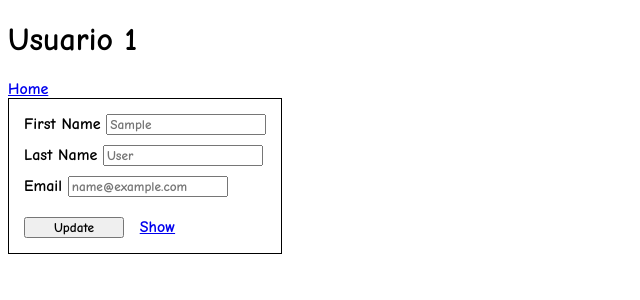
After one commit to Mauaqp/Usuarios-CRUD, a Flask app: page /users/edit/1 in a window 1280 px wide. The commit adds this page. Shown: the top 300 px of the page, without its empty margins (0-640 px from the left). Run offline with Flask 2, Linux system fonts and the light colour scheme; tables that the repository leaves empty or names only in its code hold one stand-in row (values such as "Sample post").

Commit message:
Entrega final

```diff
--- a/usuarios_app/controllers/c_usuarios.py
+++ b/usuarios_app/controllers/c_usuarios.py
@@ -21,9 +21,36 @@ def newUser():
     return render_template( "create.html" )
 
 #Ruta para agregar nuevos usuarios
-@app.route( '/users/<first_name>', methods=['GET'] )
-def readUser():
-    return render_template( "read_user.html" )
+@app.route( '/users/<int:id>')
+def readUser(id):
+    data = {
+        "id" : id
+    }
+    #El "usuario = ..."" es el nombre con el cual se enlazará a la base de datos con el html
+    return render_template( "read_user.html", usuario = Usuario.get_one(data) )
+
+#Ruta para desplegar el usuario que se quiere editar
+@app.route( '/users/edit/<int:id>', methods=["GET"] )
+def despliegaEditar( id ):
+    usuarioAEditar = {
+        "id" : id
+    }
+    resultado = Usuario.get_one( usuarioAEditar )
+    return render_template( "edit.html", usuario = resultado)
+
+#Ruta para EDITAR usuarios existentes
+@app.route( '/users/edit/<int:id>', methods=["POST"])
+def editarUsuario(id):
+    usuarioAEditar = {
+        #indicar el id es IMPORTANTE para que reconozca la correspondencia en la bd
+        "id" : id,
+        "first_name" : request.form["first_name"],
+        "last_name" : request.form["last_name"],
+        "email" : request.form["email"]
+    }
+    resultado = Usuario.editarUsuario(usuarioAEditar)
+    # siempre revisar que la redirección sea correcta y no esté creando o buscando otras
+    return redirect( "/read" )
 
 #Registrar usuario
 @app.route('/', methods=['POST'])
@@ -33,8 +60,8 @@ def registro ():
     "last_name" : request.form["last_name"],
     "email" : request.form["email"]
     }
-    # session["first_name"] = request.form["first_name"]
-    # session["last_name"] = request.form["last_name"]
+    session["first_name"] = request.form["first_name"]
+    session["last_name"] = request.form["last_name"]
     resultado = Usuario.agregaUsuario( nuevoUsuario )
     return redirect( '/read' )
 
--- a/usuarios_app/models/m_usuarios.py
+++ b/usuarios_app/models/m_usuarios.py
@@ -27,9 +27,23 @@ class Usuario:
             listaUsuarios.append(cls(u))
         return listaUsuarios
 
+    #Obtener usuario específico
+    @classmethod
+    def get_one(cls,data):
+        query  = "SELECT * FROM users WHERE id = %(id)s;"
+        resultado = connectToMySQL('users_crud').query_db(query,data)
+        return cls(resultado[0])
+
     #Método para eliminar usuario
     @classmethod
     def eliminarUsuario(self, usuario):
         query = "DELETE FROM users WHERE id = %(id)s;"
         resultado = connectToMySQL("users_crud").query_db(query, usuario)
         return resultado
+
+    #Método para editar usuario
+    @classmethod
+    def editarUsuario(self, usuarioAEditar):
+        query = "UPDATE users SET first_name = %(first_name)s, last_name = %(last_name)s, email = %(email)s WHERE id = %(id)s;"
+        resultado = connectToMySQL( "users_crud" ).query_db( query, usuarioAEditar )
+        return resultado
--- a/usuarios_app/static/css/styles.css
+++ b/usuarios_app/static/css/styles.css
@@ -24,4 +24,11 @@ thead {
     display: flex;
     flex-direction: row;
     justify-content: space-around;
+    width: fit-content;
 }
+/* read_users.html */
+.box {
+    border: 1px black solid;
+    padding: 5px;
+    width: fit-content;
+}
--- /dev/null
+++ b/usuarios_app/templates/edit.html
@@ -0,0 +1,41 @@
+<!DOCTYPE html>
+<html lang="en">
+<head>
+    <meta charset="UTF-8">
+    <meta http-equiv="X-UA-Compatible" content="IE=edge">
+    <meta name="viewport" content="width=device-width, initial-scale=1.0">
+    <title>Edit User</title>
+    <link rel="stylesheet" type="text/css" href="{{ url_for('static', filename='css/styles.css') }}">
+    <!-- Fuente Balsamiq -->
+    <link rel="preconnect" href="https://fonts.googleapis.com">
+    <link rel="preconnect" href="https://fonts.gstatic.com" crossorigin>
+    <link href="https://fonts.googleapis.com/css2?family=Comic+Neue:wght@700&display=swap" rel="stylesheet">
+</head>
+<body>
+    <main>
+        <div>
+            <h1>Usuario {{usuario.id}}</h1>
+            <a method ="GET" href="/read">Home</a>
+        </div>
+        <div class = "box">
+            <!-- Prestar atención al momento de detallar la ruta, usar jinja -->
+            <form action='/users/edit/{{usuario.id}}' method="POST">
+                <div class="input-box">
+                    <label for="first_name">First Name</label>
+                    <input type="text" id = "first_name" name = "first_name" placeholder="{{usuario.first_name}}">
+                </div>
+                <div class="input-box">
+                    <label for="last_name">Last Name</label>
+                    <input type="text" id = "last_name" name = "last_name" placeholder="{{usuario.last_name}}">
+                </div>
+                <div class="input-box">
+                    <label for="email">Email</label>
+                    <input type="text" id = "email" name = "email" placeholder="{{usuario.email}}">
+                </div>
+                <button class="create-btn" type="submit">Update</button>
+                <a method ="GET" href="/users/{{usuario.id}}">Show</a>
+            </form>
+        </div>
+    </main>
+</body>
+</html>
```
Also changed, not shown: usuarios_app/templates/read.html (+5 -2 lines), usuarios_app/templates/read_user.html (+17 -1 lines).
